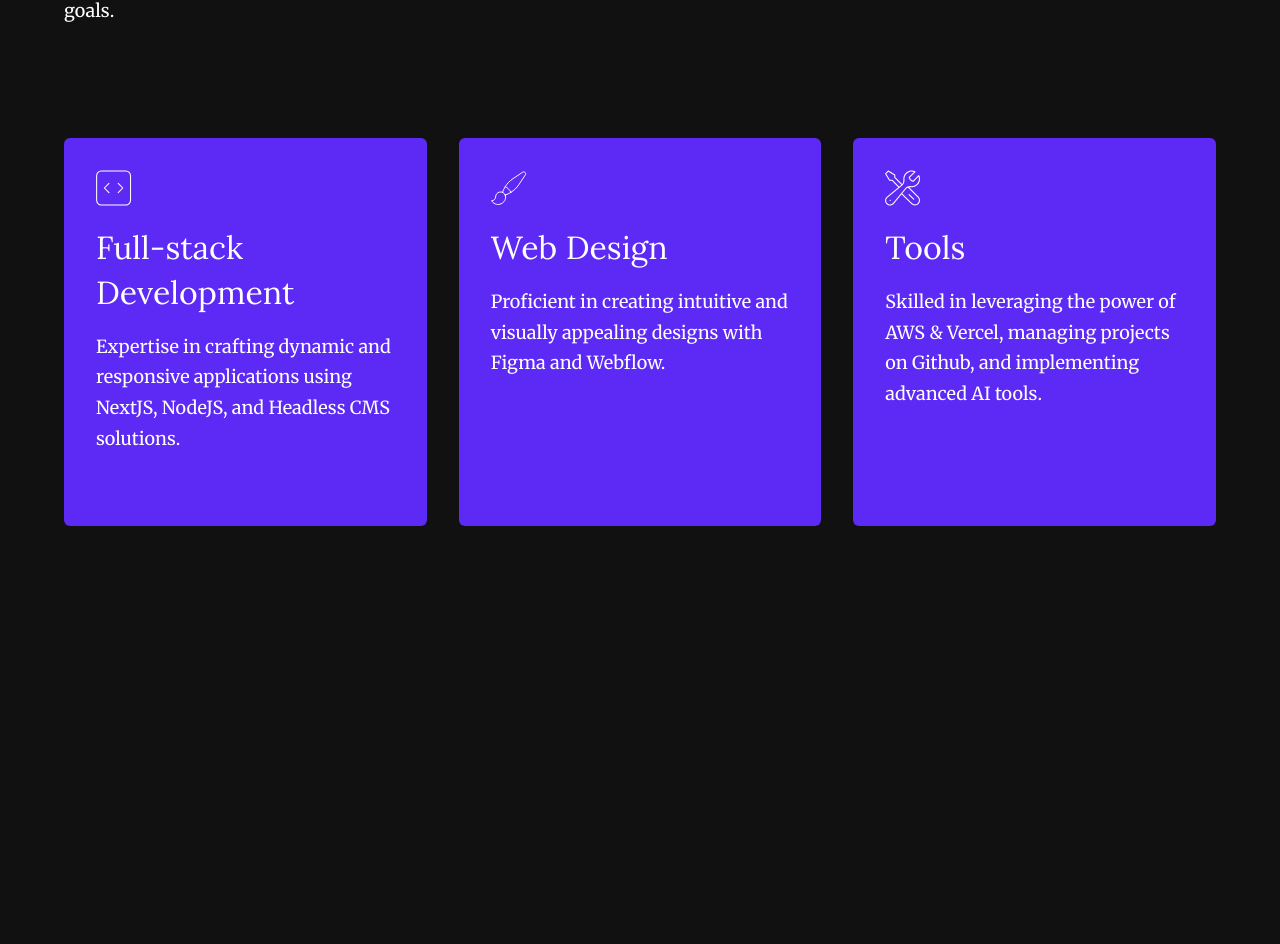
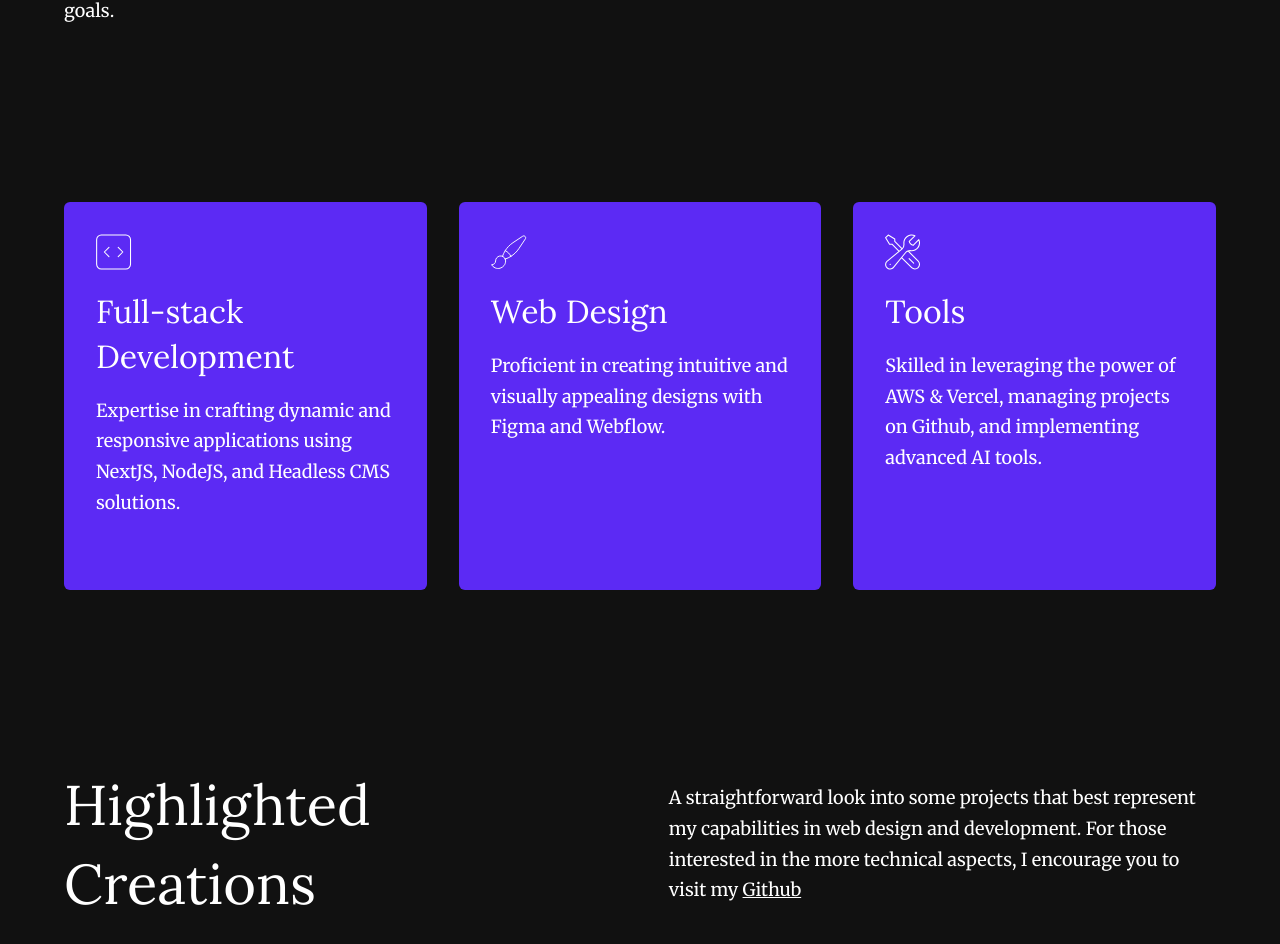
Before and after one commit to marcotornqvist/portfolio-2023, a Next.js app: page / in a window 1280 px wide. Shown: the part 352-1296 px from the top of the page. Before the commit the page ends 990 px from the top, so only its background shows below. Built offline with nearby package versions, Linux system fonts and the light colour scheme.

Commit message:
add header component

```diff
--- a/app/page.tsx
+++ b/app/page.tsx
@@ -3,6 +3,7 @@ import React from 'react';
 import Header from 'components/header';
 import Project from 'components/project';
 import Cards from 'components/cards';
+import Link from 'next/link';
 
 const Home = () => {
   return (
@@ -13,11 +14,25 @@ const Home = () => {
         headingLevel="h1"
       />
       <Cards />
-      {/* <Header
+      <Header
         title="Highlighted Creations"
-        subtitle="A straightforward look into some projects that best represent my capabilities in web design and development. For those interested in the more technical aspects, I encourage you to visit my GitHub."
+        subtitle={
+          <>
+            A straightforward look into some projects that best represent my
+            capabilities in web design and development. For those interested in
+            the more technical aspects, I encourage you to visit my{' '}
+            <Link
+              href="https://github.com/marcotornqvist"
+              target="_blank"
+              className="underline"
+            >
+              Github
+            </Link>
+          </>
+        }
+        // subtitle="A straightforward look into some projects that best represent my capabilities in web design and development. For those interested in the more technical aspects, I encourage you to visit my GitHub."
         headingLevel="h2"
-      /> */}
+      />
       {/* <Project
         title="Eke-marin"
         subtitle="Website renewal for a comprehensive boat docking, storage and maintenance business."
--- a/components/cards.tsx
+++ b/components/cards.tsx
@@ -10,7 +10,7 @@ type CardsProps = {
 const Cards: FC<CardsProps> = ({ className }) => (
   <div
     className={clsx(
-      'container grid gap-6 pb-16 md:pb-24 lg:grid-cols-3 lg:pb-28 xl:gap-8',
+      'container grid gap-6 py-16 md:pb-24 lg:grid-cols-3 lg:pb-28 xl:gap-8',
       className,
     )}
   >
--- a/components/header.tsx
+++ b/components/header.tsx
@@ -4,16 +4,26 @@ import { cn } from 'lib/utils';
 
 type Props = {
   title: string;
-  subtitle: string;
+  subtitle: JSX.Element;
   headingLevel: HeadingLevel;
   className?: string;
 };
 
 const Header: FC<Props> = ({ title, subtitle, headingLevel, className }) => {
   return (
-    <div className={cn('container flex flex-row', className)}>
-      <Heading headingLevel={headingLevel}>{title}</Heading>
-      <p>{subtitle}</p>
+    <div
+      className={cn(
+        'container flex flex-col gap-12 py-16 md:pb-24 lg:flex-row lg:items-center lg:gap-[5%]',
+        className,
+      )}
+    >
+      <Heading
+        headingLevel={headingLevel}
+        className="text-heading-1 lg:w-[50%]"
+      >
+        {title}
+      </Heading>
+      <p className="text-medium-normal max-w-prose lg:w-[50%]">{subtitle}</p>
     </div>
   );
 };
```
